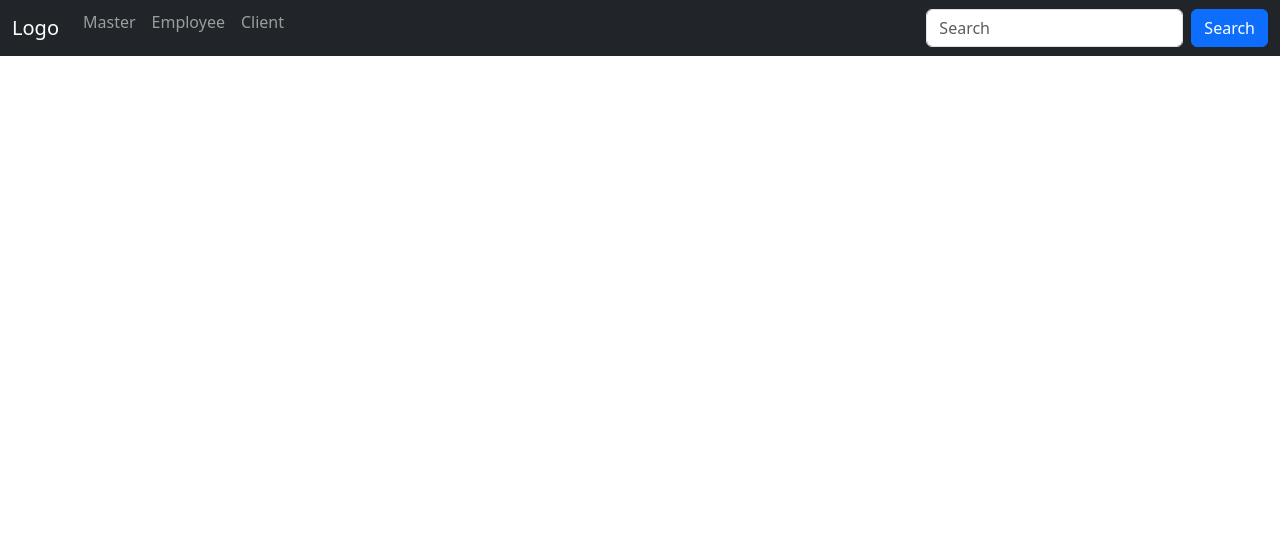
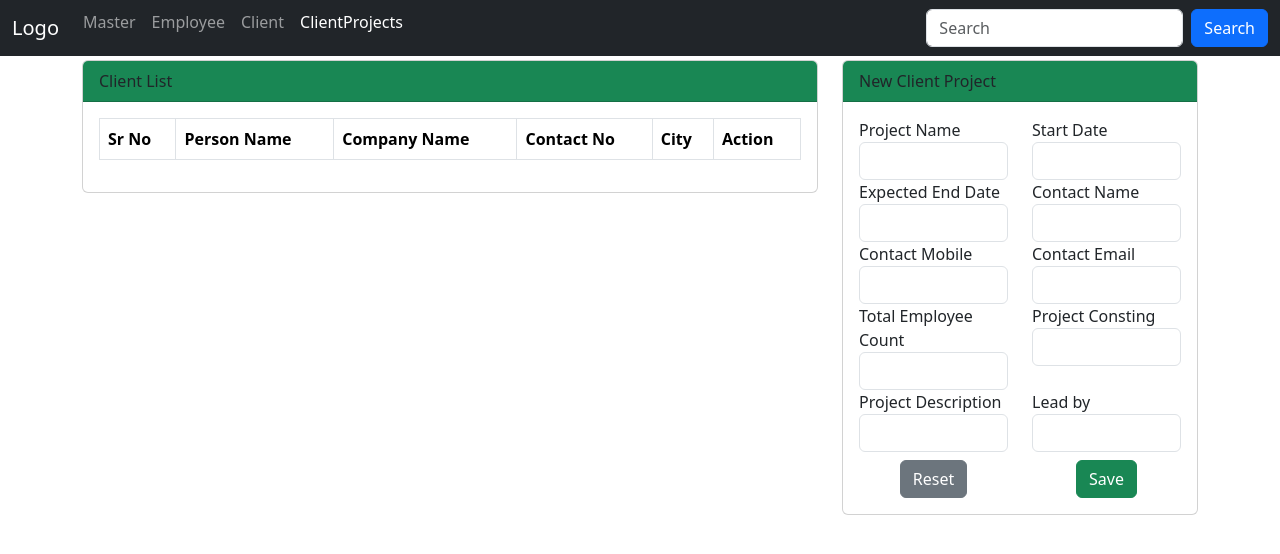
Before and after one commit to Arifakash16/Angular_Practice_Project, an Angular app: page /client-project in a window 1280 px wide. Before the commit this address led to /. Shown: the top 554 px of the page. Built offline with nearby package versions, Linux system fonts and the light colour scheme.

Commit message:
make reactive form for client-project component

```diff
--- a/src/app/app.html
+++ b/src/app/app.html
@@ -16,6 +16,9 @@
         <li class="nav-item" style="margin-top:-12px;">
           <a class="nav-link" routerLink="/client" routerLinkActive="active">Client</a>
         </li>
+        <li class="nav-item" style="margin-top:-12px;">
+          <a class="nav-link" routerLink="/client-project" routerLinkActive="active">ClientProjects</a>
+        </li>
       </ul>
       <form class="d-flex">
         <input class="form-control me-2" type="text" placeholder="Search">
--- a/src/app/app.routes.ts
+++ b/src/app/app.routes.ts
@@ -2,6 +2,7 @@ import { Routes } from '@angular/router';
 import { Master } from './components/master/master';
 import { Employee } from './components/employee/employee';
 import { Client } from './components/client/client';
+import { ClientProject } from './components/client-project/client-project';
 
 export const routes: Routes = [
     {
@@ -20,5 +21,9 @@ export const routes: Routes = [
     {
         path:'client',
         component:Client
+    },
+    {
+        path:'client-project',
+        component:ClientProject
     }
 ];
--- /dev/null
+++ b/src/app/components/client-project/client-project.html
@@ -0,0 +1,88 @@
+<div class="row">
+    <div class="col-8">
+        <div class="card">
+            <div class="card-header bg-success">
+                Client List
+            </div>
+            <div class="card-body">
+                <table class="table table-bordered">
+                    <thead>
+                        <tr>
+                            <th>Sr No</th>
+                            <th>Person Name</th>
+                            <th>Company Name</th>
+                            <th>Contact No </th>
+                            <th>City</th>
+                            <th>Action</th>
+                        </tr>
+                    </thead>
+                    <tbody>
+
+                    </tbody>
+                </table>
+            </div>
+        </div>
+    </div>
+    <div class="col-4">
+        <div class="card">
+            <div class="card-header bg-success">
+                New Client Project
+            </div>
+            <div class="card-body">
+                <form [formGroup]="projectForm">
+                    <div class="row">
+                        <div class="col-6">
+                            <label for="">Project Name</label>
+                            <input type="text" formControlName="projectName" class="form-control">
+
+                        </div>
+                        <div class="col-6">
+                            <label for="">Start Date</label>
+                            <input type="text" formControlName="startDate" class="form-control">
+                        </div>
+                        <div class="col-6">
+                            <label for="">Expected End Date</label>
+                            <input type="text" formControlName="expectedEndDate" class="form-control">
+                        </div>
+                        <div class="col-6">
+                            <label for="">Contact Name</label>
+                            <input type="text" formControlName="contactPerson" class="form-control">
+                        </div>
+                        <div class="col-6">
+                            <label for="">Contact Mobile</label>
+                            <input type="text" formControlName="contactPersonContactNo" class="form-control">
+                        </div>
+                        <div class="col-6">
+                            <label for="">Contact Email</label>
+                            <input type="text" formControlName="contactPersonEmailId" class="form-control">
+                        </div>
+                        <div class="col-6">
+                            <label for="">Total Employee Count</label>
+                            <input type="text" formControlName="totalEmpWorking" class="form-control">
+                        </div>
+                        <div class="col-6">
+                            <label for="">Project Consting</label>
+                            <input type="text" formControlName="projectCost" class="form-control">
+                        </div>
+                        <div class="col-6">
+                            <label for="">Project Description</label>
+                            <input type="text"  formControlName="projectDetails" class="form-control">
+                        </div>
+                        <div class="col-6">
+                            <label for="">Lead by</label>
+                            <input type="text"  formControlName="leadByEmpId" class="form-control">
+                        </div>
+                    </div>
+                    <div class="row pt-2">
+                        <div class="col-6 text-center">
+                            <button class="btn btn-secondary">Reset</button>
+                        </div>
+                        <div class="col-6 text-center">
+                            <button class="btn btn-success">Save</button>
+                        </div>
+                    </div>
+                </form>
+            </div>
+        </div>
+    </div>
+</div>
--- /dev/null
+++ b/src/app/components/client-project/client-project.ts
@@ -0,0 +1,27 @@
+import { Component } from '@angular/core';
+import { FormControl, FormGroup, ReactiveFormsModule } from '@angular/forms';
+
+@Component({
+  selector: 'app-client-project',
+  standalone: true,
+  imports: [ReactiveFormsModule],
+  templateUrl: './client-project.html',
+  styleUrl: './client-project.css',
+})
+export class ClientProject {
+  projectForm: FormGroup = new FormGroup({
+    clientProjectId: new FormControl(0),
+    projectName : new FormControl(""),
+    startDate : new FormControl(""),
+    expectedEndDate : new FormControl(""),
+    leadByEmpId : new FormControl(""),
+    completedDate : new FormControl(""),
+    contactPerson : new FormControl(""),
+    contactPersonContactNo : new FormControl(""),
+    totalEmpWorking : new FormControl(""),
+    projectCost : new FormControl(""),
+    projectDetails : new FormControl(""),
+    contactPersonEmailId : new FormControl(""),
+    clientId : new FormControl(""),
+  })
+}
```
Also changed, not shown: src/app/components/client-project/client-project.css (added), 1 other file (tests, documents, lock files or other folders).
